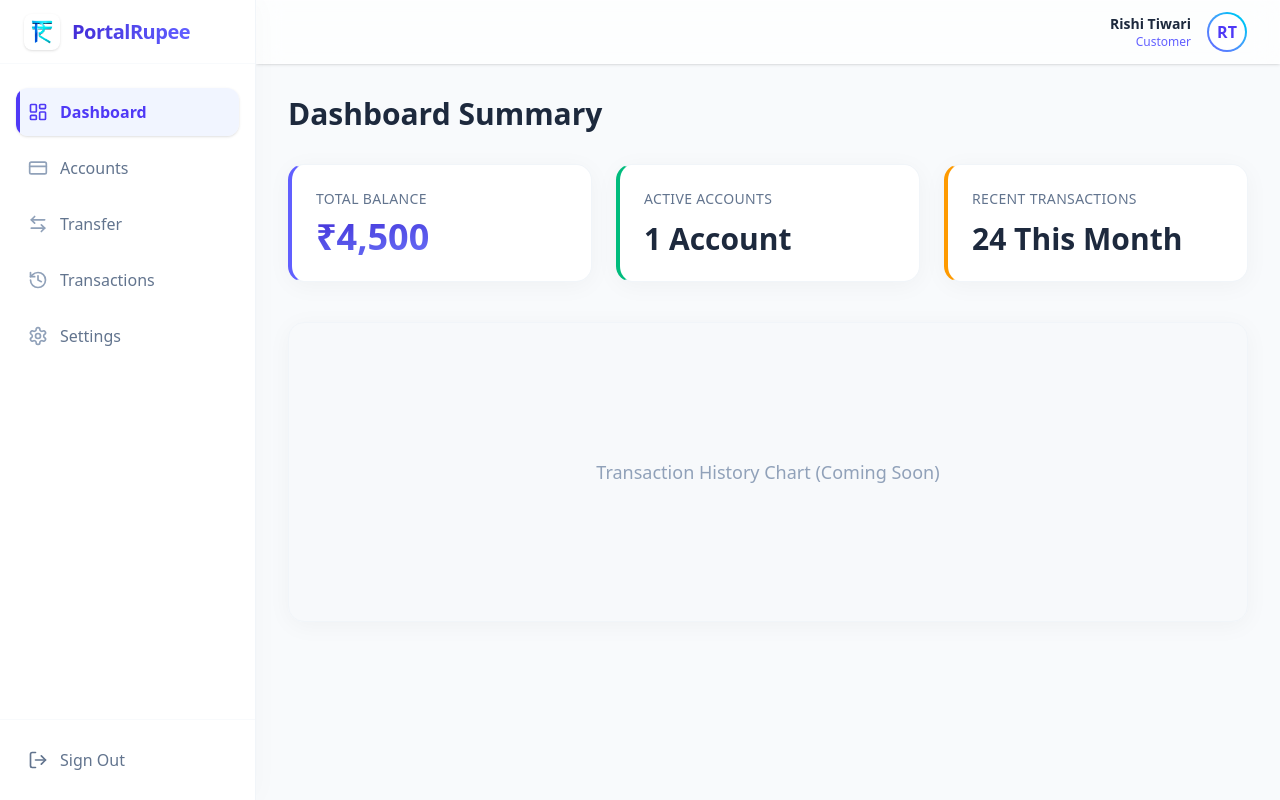
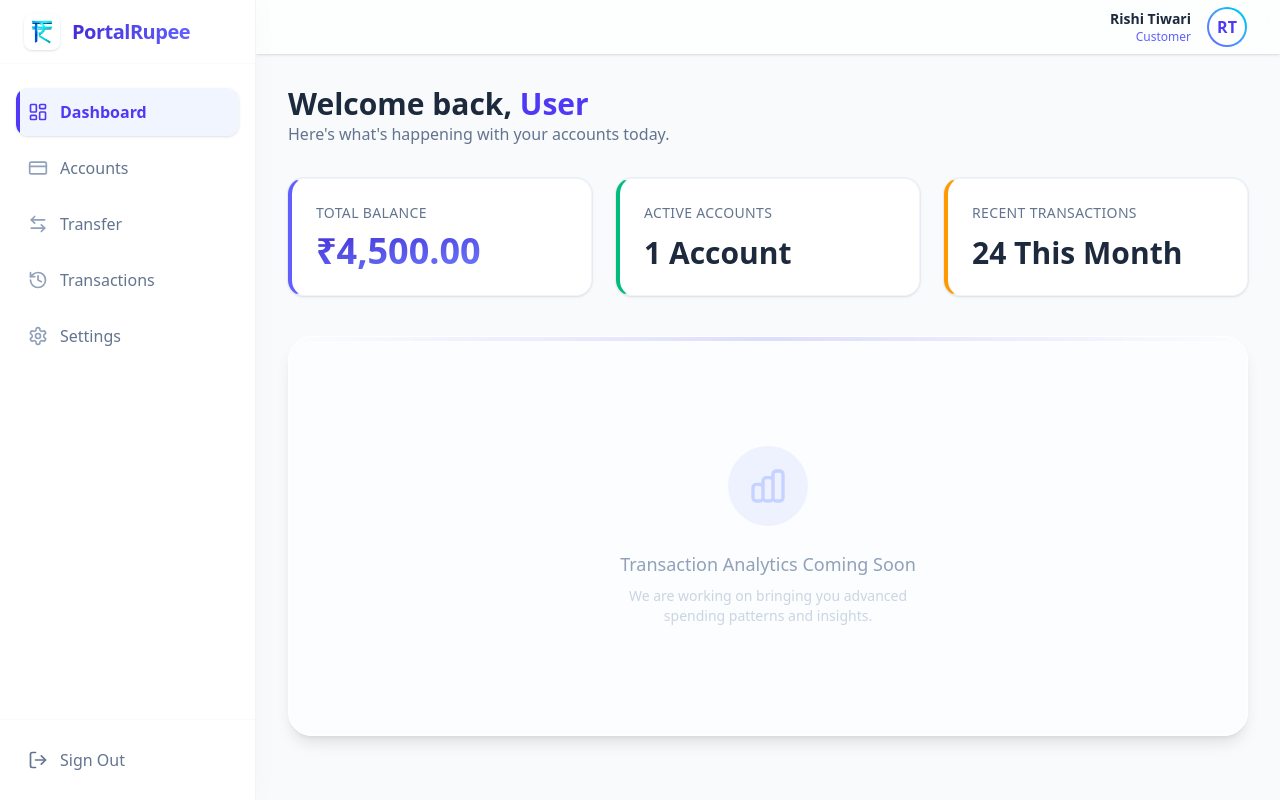
Before and after one commit to rishi-tiwari023/portalrupee, a React app in the folder frontend/: page /dashboard in a window 1280 px wide. Built offline with nearby package versions, Linux system fonts and the light colour scheme; no server answers; the HTML template or start-up script is replaced by a standard one.

Commit message:
refactor(ui): reorganize project structure and implement core pages

```diff
--- a/frontend/src/App.jsx
+++ b/frontend/src/App.jsx
@@ -2,53 +2,14 @@ import React from 'react';
 import { createBrowserRouter, RouterProvider } from 'react-router-dom';
 import PublicLayout from './layouts/PublicLayout';
 import ProtectedLayout from './layouts/ProtectedLayout';
-import EMICalculator from './components/EMICalculator';
-import RBIGuideline from './components/RBIGuideline';
-import logo from './assets/logo.png';
+
+// Pages
+import Home from './pages/Home';
+import DashboardHome from './pages/DashboardHome';
+import Login from './pages/Login';
+import Register from './pages/Register';
 
 import './App.css';
-
-const Home = () => (
-  <div className="flex flex-col gap-12 w-full max-w-7xl mx-auto p-6 md:p-12">
-    <div className="text-center py-10 flex flex-col items-center">
-      <div className="w-24 h-24 mb-6 rounded-3xl overflow-hidden shadow-xl shadow-indigo-100/50">
-        <img src={logo} alt="PortalRupee Logo" className="w-full h-full object-contain" />
-      </div>
-      <h1 className="text-5xl font-extrabold tracking-tight text-slate-900 mb-6">
-        Welcome to <span className="text-gradient">PortalRupee</span>
-      </h1>
-      <p className="text-lg text-slate-600 max-w-2xl mx-auto">
-        Experience premium banking with dynamic tools, lightning-fast transactions, and rock-solid security.
-      </p>
-    </div>
-    <EMICalculator />
-    <RBIGuideline />
-  </div>
-);
-
-const DashboardHome = () => (
-  <div className="w-full">
-    <h1 className="text-3xl font-bold text-slate-800 mb-8">Dashboard Summary</h1>
-    <div className="grid grid-cols-1 md:grid-cols-3 gap-6 mb-10">
-      <div className="premium-card p-6 border-l-4 border-l-indigo-500">
-        <h3 className="text-sm font-medium text-slate-500 mb-2 uppercase tracking-wide">Total Balance</h3>
-        <p className="text-4xl font-bold bg-gradient-to-br from-indigo-700 to-indigo-400 bg-clip-text text-transparent">₹4,500</p>
-      </div>
-      <div className="premium-card p-6 border-l-4 border-l-emerald-500 flex flex-col justify-between">
-        <h3 className="text-sm font-medium text-slate-500 mb-2 uppercase tracking-wide">Active Accounts</h3>
-        <p className="text-3xl font-bold text-slate-800">1 Account</p>
-      </div>
-      <div className="premium-card p-6 border-l-4 border-l-amber-500 flex flex-col justify-between">
-        <h3 className="text-sm font-medium text-slate-500 mb-2 uppercase tracking-wide">Recent Transactions</h3>
-        <p className="text-3xl font-bold text-slate-800">24 This Month</p>
-      </div>
-    </div>
-
-    <div className="premium-card p-8 min-h-[300px] flex items-center justify-center bg-slate-50/50">
-      <p className="text-slate-400 font-medium text-lg">Transaction History Chart (Coming Soon)</p>
-    </div>
-  </div>
-);
 
 const router = createBrowserRouter([
   {
@@ -61,7 +22,11 @@ const router = createBrowserRouter([
       },
       {
         path: 'login',
-        element: <div className="p-20 text-center min-h-[50vh] flex flex-col items-center justify-center"><h2 className="text-3xl font-bold text-slate-800 mb-4">Login Page</h2><p className="text-indigo-600 font-medium bg-indigo-50 px-4 py-2 rounded-full">Coming in Day 3</p></div>
+        element: <Login />
+      },
+      {
+        path: 'register',
+        element: <Register />
       }
     ],
   },
@@ -99,7 +64,7 @@ const router = createBrowserRouter([
 
 function App() {
   return (
-    <div className="App antialiased selection:bg-indigo-100 selection:text-indigo-900">
+    <div className="App antialiased selection:bg-indigo-100 selection:text-indigo-900 font-sans">
       <RouterProvider router={router} />
     </div>
   );
--- a/frontend/src/components/RBIGuideline.css
+++ b/frontend/src/components/RBIGuideline.css
@@ -8,7 +8,7 @@
 }
 
 .rbi-guideline__content {
-    max-width: 640px;
+    max-width: 720px;
     text-align: center;
     display: flex;
     flex-direction: column;
@@ -16,7 +16,7 @@
 }
 
 .rbi-guideline__headline {
-    font-size: 2.75rem;
+    font-size: 2.5rem;
     letter-spacing: -0.02em;
     font-weight: 800;
     line-height: 1.1;
--- /dev/null
+++ b/frontend/src/pages/DashboardHome.jsx
@@ -0,0 +1,45 @@
+import React from 'react';
+import { useSelector } from 'react-redux';
+
+const DashboardHome = () => {
+  const { user } = useSelector((state) => state.auth);
+
+  return (
+    <div className="w-full animate-in fade-in duration-700">
+      <div className="mb-8">
+        <h1 className="text-3xl font-bold text-slate-800">
+            Welcome back, <span className="text-indigo-600">{user?.firstName || 'User'}</span>
+        </h1>
+        <p className="text-slate-500 font-medium">Here's what's happening with your accounts today.</p>
+      </div>
+
+      <div className="grid grid-cols-1 md:grid-cols-3 gap-6 mb-10">
+        <div className="premium-card p-6 border-l-4 border-l-indigo-500 bg-white shadow-sm ring-1 ring-slate-200/50 rounded-2xl">
+          <h3 className="text-sm font-medium text-slate-500 mb-2 uppercase tracking-wide">Total Balance</h3>
+          <p className="text-4xl font-bold bg-gradient-to-br from-indigo-700 to-indigo-400 bg-clip-text text-transparent">₹4,500.00</p>
+        </div>
+        <div className="premium-card p-6 border-l-4 border-l-emerald-500 bg-white shadow-sm ring-1 ring-slate-200/50 rounded-2xl flex flex-col justify-between">
+          <h3 className="text-sm font-medium text-slate-500 mb-2 uppercase tracking-wide">Active Accounts</h3>
+          <p className="text-3xl font-bold text-slate-800">1 Account</p>
+        </div>
+        <div className="premium-card p-6 border-l-4 border-l-amber-500 bg-white shadow-sm ring-1 ring-slate-200/50 rounded-2xl flex flex-col justify-between">
+          <h3 className="text-sm font-medium text-slate-500 mb-2 uppercase tracking-wide">Recent Transactions</h3>
+          <p className="text-3xl font-bold text-slate-800">24 This Month</p>
+        </div>
+      </div>
+
+      <div className="premium-card p-8 min-h-[400px] flex flex-col items-center justify-center bg-white/50 backdrop-blur-md border border-white rounded-3xl shadow-lg relative overflow-hidden">
+        <div className="absolute top-0 left-0 w-full h-1 bg-gradient-to-r from-transparent via-indigo-500/20 to-transparent" />
+        <div className="w-20 h-20 bg-indigo-50 rounded-full flex items-center justify-center mb-6">
+            <svg className="w-10 h-10 text-indigo-200" fill="none" viewBox="0 0 24 24" stroke="currentColor">
+                <path strokeLinecap="round" strokeLinejoin="round" strokeWidth={2} d="M9 19v-6a2 2 0 00-2-2H5a2 2 0 00-2 2v6a2 2 0 002 2h2a2 2 0 002-2zm0 0V9a2 2 0 012-2h2a2 2 0 012 2v10m-6 0a2 2 0 002 2h2a2 2 0 002-2m0 0V5a2 2 0 012-2h2a2 2 0 012 2v14a2 2 0 01-2 2h-2a2 2 0 01-2-2z" />
+            </svg>
+        </div>
+        <p className="text-slate-400 font-medium text-lg">Transaction Analytics Coming Soon</p>
+        <p className="text-slate-300 text-sm max-w-xs text-center mt-2">We are working on bringing you advanced spending patterns and insights.</p>
+      </div>
+    </div>
+  );
+};
+
+export default DashboardHome;
--- /dev/null
+++ b/frontend/src/pages/Home.jsx
@@ -0,0 +1,24 @@
+import React from 'react';
+import EMICalculator from '../components/EMICalculator';
+import RBIGuideline from '../components/RBIGuideline';
+import logo from '../assets/logo.png';
+
+const Home = () => (
+  <div className="flex flex-col gap-12 w-full max-w-7xl mx-auto p-6 md:p-12">
+    <div className="text-center py-10 flex flex-col items-center animate-in fade-in slide-in-from-top-4 duration-1000">
+      <div className="w-24 h-24 mb-6 rounded-3xl overflow-hidden shadow-xl shadow-indigo-100/50 hover:scale-105 transition-transform cursor-pointer">
+        <img src={logo} alt="PortalRupee Logo" className="w-full h-full object-contain" />
+      </div>
+      <h1 className="text-5xl font-extrabold tracking-tight text-slate-900 mb-6">
+        Welcome to <span className="bg-gradient-to-r from-indigo-600 to-cyan-500 bg-clip-text text-transparent">PortalRupee</span>
+      </h1>
+      <p className="text-lg text-slate-600 max-w-2xl mx-auto leading-relaxed">
+        Experience premium banking with dynamic tools, lightning-fast transactions, and rock-solid security.
+      </p>
+    </div>
+    <EMICalculator />
+    <RBIGuideline />
+  </div>
+);
+
+export default Home;
```
